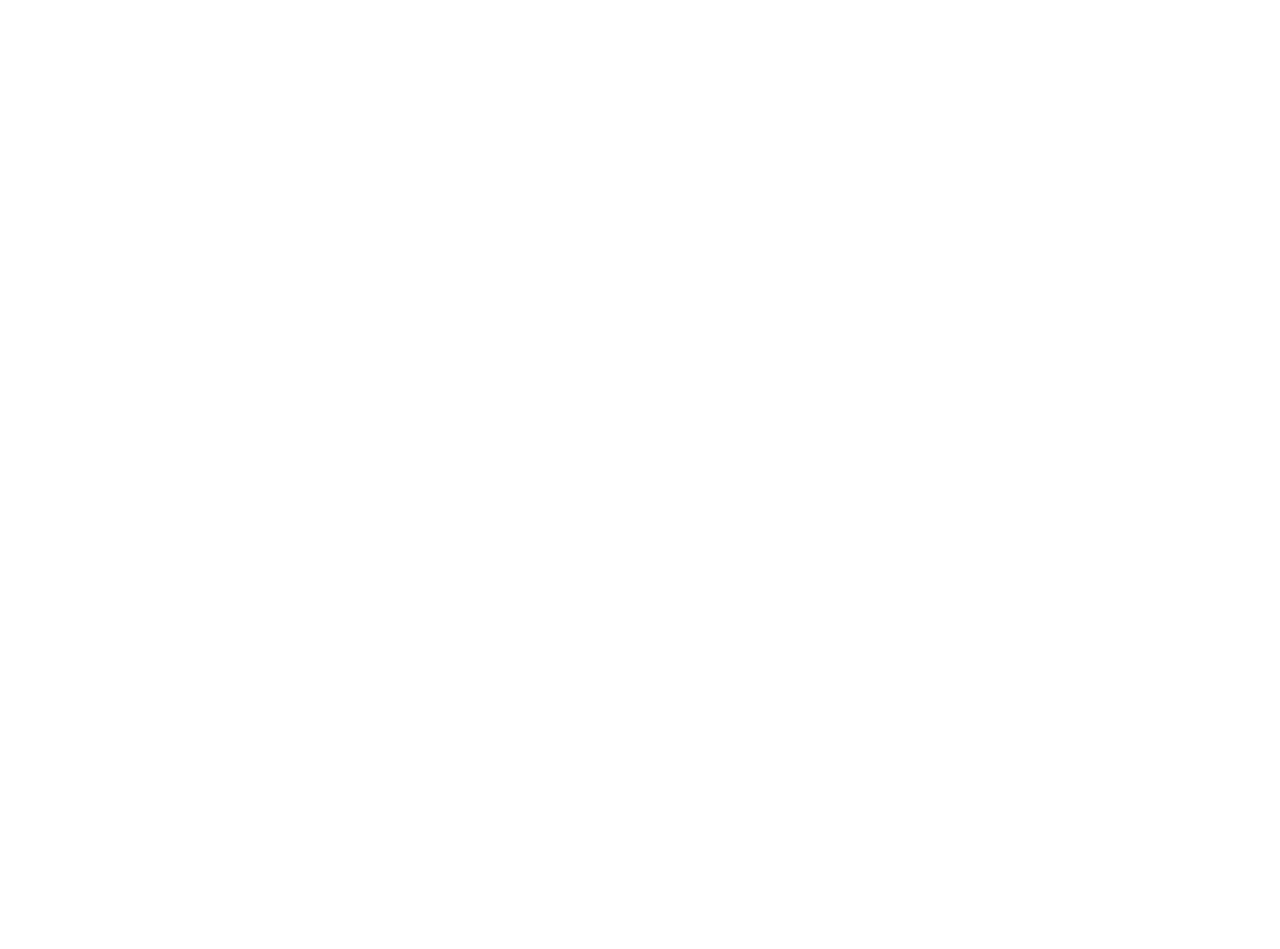
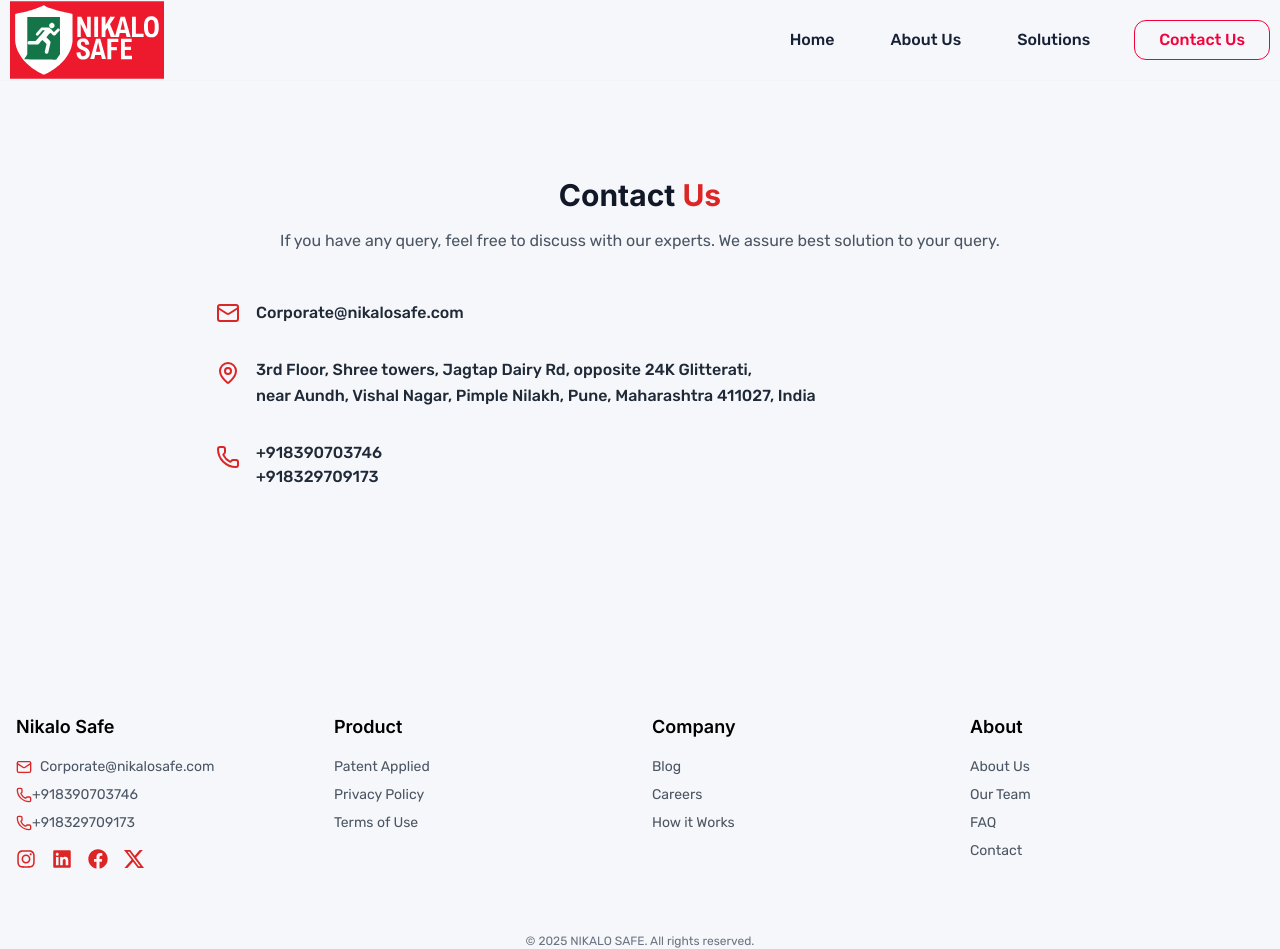
Before and after one commit to 10-Dimensions-Design-Services/nikalo-safe, a React (Create React App) app in the folder client/: page /contactus in a window 1280 px wide. Before the commit this address had no page. Before the commit the page ends 800 px from the top, so only its background shows below. Built offline with nearby package versions, Linux system fonts and the light colour scheme.

Commit message:
Created contactus Page

```diff
--- a/client/src/App.jsx
+++ b/client/src/App.jsx
@@ -3,6 +3,7 @@ import { BrowserRouter as Router, Routes, Route } from 'react-router-dom';
 import Home from './pages/Home';
 import SolutionPage from './pages/SolutionPage';
 import AboutUs from './pages/AboutUs';
+import ContactUs from './pages/ContactUs';
 
 function App() {
   return (
@@ -12,6 +13,7 @@ function App() {
           <Route path="/" element={<Home />} />
           <Route path="/solutions" element={<SolutionPage />} />
           <Route path="/about" element={<AboutUs />} />
+          <Route path="/contactus" element={<ContactUs />} />
         </Routes>
       </div>
     </Router>
--- /dev/null
+++ b/client/src/pages/ContactUs.jsx
@@ -0,0 +1,20 @@
+import Navbar from '../components/Navbar';
+import Contact from '../components/Contact';
+import Footer from '../components/Footer';
+
+
+const ContactUs = () => {
+  return (
+    <div className="min-h-screen bg-white">
+      <Navbar />
+      <div className='pt-24'>
+        <Contact />
+      </div>
+      <div className='pt-24'>
+        <Footer />
+      </div>
+    </div>
+  );
+};
+
+export default ContactUs;
```
